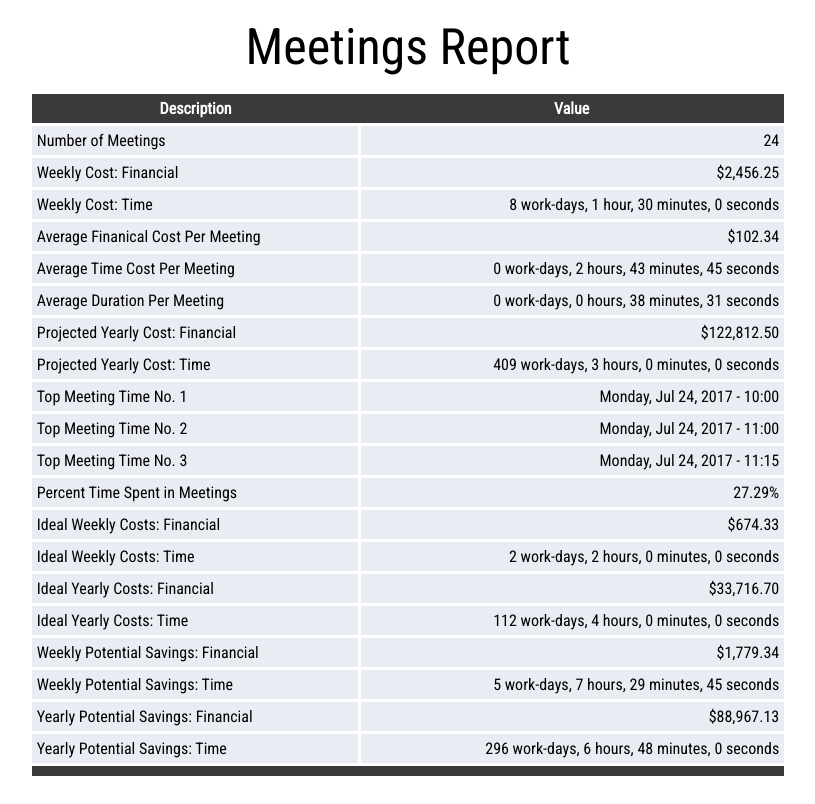
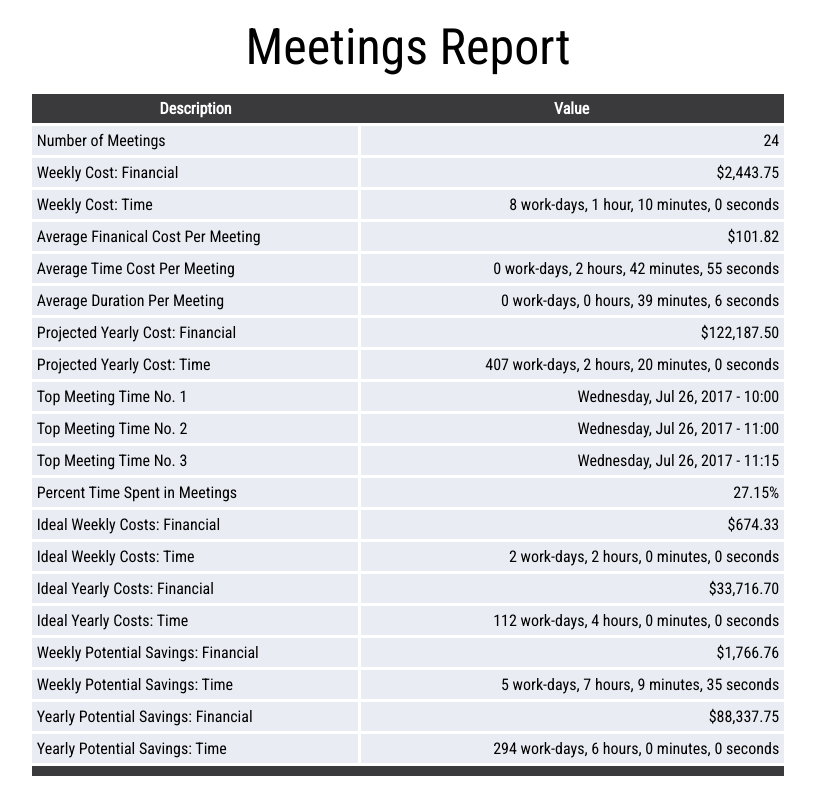
Before and after one commit to drew-sullivan/i_heart_meetings, a website: page i_heart_meetings/templates/report.html in a window 1280 px wide. Shown: the part 385-1189 px from the top of the page, without its empty margins (232-1047 px from the left). Drawn offline with Linux system fonts and the light colour scheme.

```diff
--- a/i_heart_meetings/templates/report.html
+++ b/i_heart_meetings/templates/report.html
@@ -19,47 +19,47 @@
             </tr>
             <tr>
                 <td>Weekly Cost: Financial</td>
-                <td>$2,456.25</td>
+                <td>$2,443.75</td>
             </tr>
             <tr>
                 <td>Weekly Cost: Time</td>
-                <td>8 work-days, 1 hour, 30 minutes, 0 seconds</td>
+                <td>8 work-days, 1 hour, 10 minutes, 0 seconds</td>
             </tr>
             <tr>
                 <td>Average Finanical Cost Per Meeting</td>
-                <td>$102.34</td>
+                <td>$101.82</td>
             </tr>
             <tr>
                 <td>Average Time Cost Per Meeting</td>
-                <td>0 work-days, 2 hours, 43 minutes, 45 seconds</td>
+                <td>0 work-days, 2 hours, 42 minutes, 55 seconds</td>
             </tr>
             <tr>
                 <td>Average Duration Per Meeting</td>
-                <td>0 work-days, 0 hours, 38 minutes, 31 seconds</td>
+                <td>0 work-days, 0 hours, 39 minutes, 6 seconds</td>
             </tr>
             <tr>
                 <td>Projected Yearly Cost: Financial</td>
-                <td>$122,812.50</td>
+                <td>$122,187.50</td>
             </tr>
             <tr>
                 <td>Projected Yearly Cost: Time</td>
-                <td>409 work-days, 3 hours, 0 minutes, 0 seconds</td>
+                <td>407 work-days, 2 hours, 20 minutes, 0 seconds</td>
             </tr>
             <tr>
                 <td>Top Meeting Time No. 1</td>
-                <td>Monday, Jul 24, 2017 - 10:00</td>
+                <td>Wednesday, Jul 26, 2017 - 10:00</td>
             </tr>
             <tr>
                 <td>Top Meeting Time No. 2</td>
-                <td>Monday, Jul 24, 2017 - 11:00</td>
+                <td>Wednesday, Jul 26, 2017 - 11:00</td>
             </tr>
             <tr>
                 <td>Top Meeting Time No. 3</td>
-                <td>Monday, Jul 24, 2017 - 11:15</td>
+                <td>Wednesday, Jul 26, 2017 - 11:15</td>
             </tr>
             <tr>
                 <td>Percent Time Spent in Meetings</td>
-                <td>27.29%</td>
+                <td>27.15%</td>
             </tr>
             <tr>
                 <td>Ideal Weekly Costs: Financial</td>
@@ -79,19 +79,19 @@
             </tr>
             <tr>
                 <td>Weekly Potential Savings: Financial</td>
-                <td>$1,779.34</td>
+                <td>$1,766.76</td>
             </tr>
             <tr>
                 <td>Weekly Potential Savings: Time</td>
-                <td>5 work-days, 7 hours, 29 minutes, 45 seconds</td>
+                <td>5 work-days, 7 hours, 9 minutes, 35 seconds</td>
             </tr>
             <tr>
                 <td>Yearly Potential Savings: Financial</td>
-                <td>$88,967.13</td>
+                <td>$88,337.75</td>
             </tr>
             <tr>
                 <td>Yearly Potential Savings: Time</td>
-                <td>296 work-days, 6 hours, 48 minutes, 0 seconds</td>
+                <td>294 work-days, 6 hours, 0 minutes, 0 seconds</td>
             </tr>
             <tr>
                 <th></td>
```
Also changed, not shown: 2 other files.
